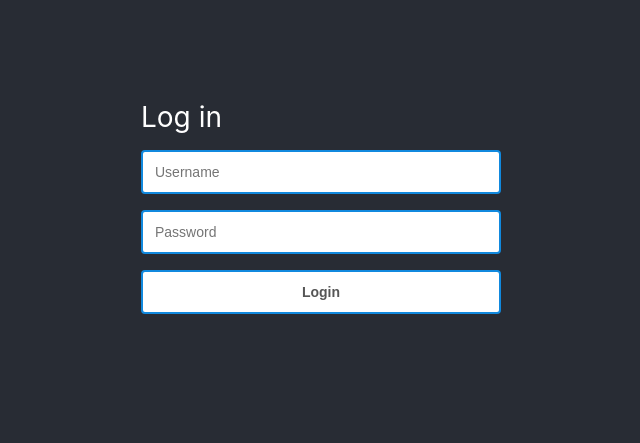
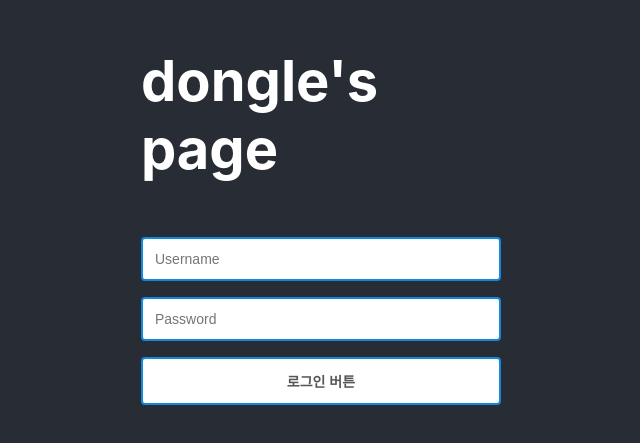
Before and after one commit to aosjehdgus/login-product, a React (Create React App) app in the folder frontend/: page / in a window 1280 px wide. Shown: the part 193-636 px from the top of the page, without its empty margins (319-959 px from the left). Built offline with nearby package versions, Linux system fonts and the light colour scheme; no server answers.

Commit message:
Add login title component

```diff
--- /dev/null
+++ b/frontend/src/Head.js
@@ -0,0 +1,18 @@
+import React from 'react';
+
+class Head extends React.Component {
+
+  render(){
+
+    return (
+      <div className="head">
+
+        <h1>
+          {this.props.title}
+        </h1>
+
+      </div>
+    );
+  }
+}
+export default Head;
--- a/frontend/src/LoginForm.js
+++ b/frontend/src/LoginForm.js
@@ -1,4 +1,5 @@
 import React        from 'react';
+import Head         from './Head';
 import InputField   from './InputField';
 import SubmitButton from './SubmitButton';
 import UserStore    from './stores/UserStore';
@@ -10,6 +11,7 @@ class LoginForm extends React.Component {
     super(props);
     this.state = {
 
+      head : {title : "dongle's page"},
       username : '',
       password : '',
       buttonDisabled : false
@@ -103,7 +105,10 @@ class LoginForm extends React.Component {
 
     return (
       <div className="loginForm">
-          Log in
+          <Head
+            title={this.state.head.title}
+
+          />
           <InputField
               type = 'text'
               placeholder = 'Username'
@@ -119,7 +124,7 @@ class LoginForm extends React.Component {
           />
 
           <SubmitButton
-              text = 'Login'
+              text = '로그인 버튼'
               disabled = {this.state.buttonDisabled}
               onClick = { () => this.doLogin() }
 
```
